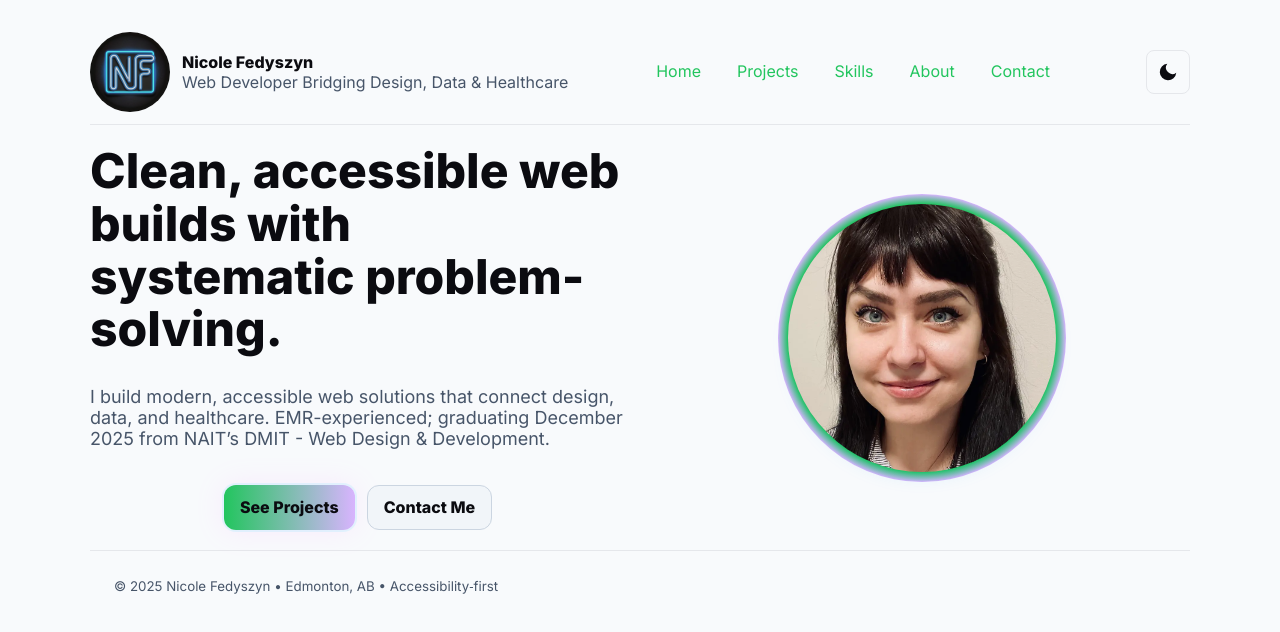
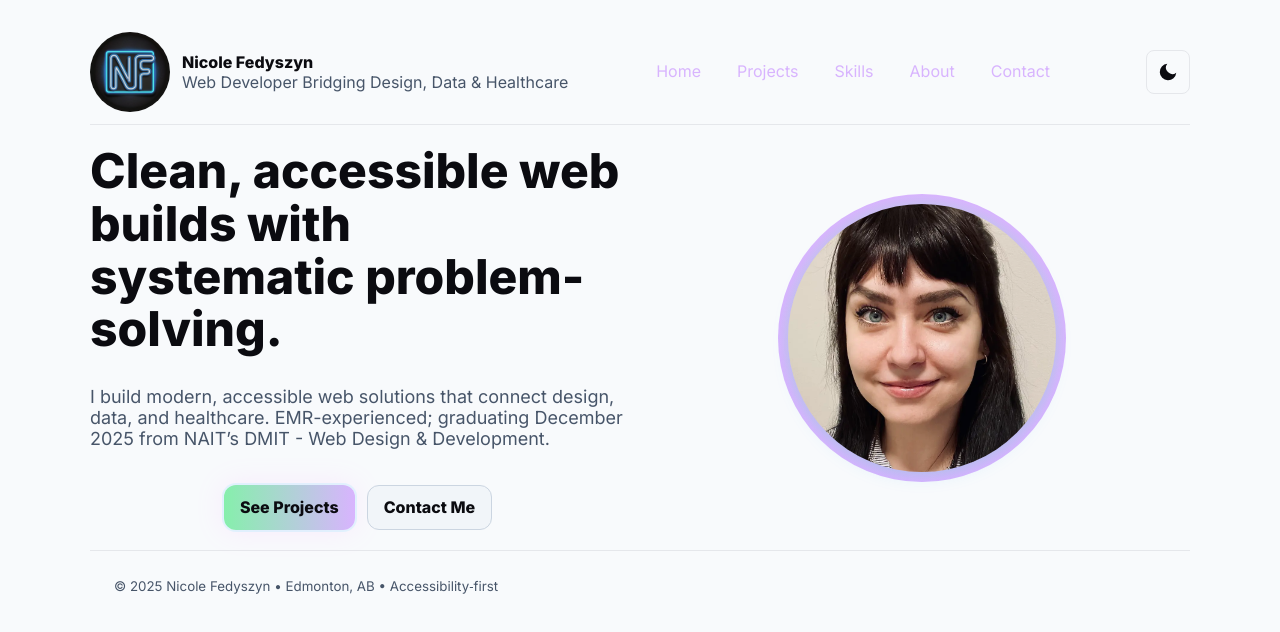
Before and after one commit to nicolefedyszyn/portfolio, a plain HTML site: page index.html in a window 1280 px wide. Drawn offline with Linux system fonts and the light colour scheme.

Commit message:
fix existing repos

```diff
--- a/css/style.css
+++ b/css/style.css
@@ -16,6 +16,13 @@
     border-left: 0;
     background: transparent;
     line-height: 1.2;
+  }
+  /* Light mode: make desktop nav links lilac */
+  html[data-theme="light"] nav.nav-menu a {
+    color: var(--accent2);
+  }
+  html[data-theme="light"] nav.nav-menu a:hover {
+    text-decoration: underline;
   }
 }
 .skills-page .grid {
@@ -101,8 +108,9 @@ html[data-theme="light"] {
   --muted: #475569;
   --txt: #0b0b10;
   --line: #e5e7eb;
-  --accent: #22c55e; /* green-500 */
-  --accent2: #d8b4fe; /* violet-300 (lilac) */
+  --accent: #86efac; /* green-300 (lighter green) */
+  --accent2: #d8b4fe; /* violet-300 (slightly darker lilac) */
+  --accent-mid: color-mix(in oklab, var(--accent) 55%, var(--accent2) 45%); /* blended midpoint for smoother fade */
 }
 html,
 body {
@@ -185,8 +193,14 @@ html[data-theme="light"] .profile-image {
   display: block;
 }
 html[data-theme="light"] .profile-ring {
-  background: radial-gradient(circle at 50% 50%, var(--accent) 91%, var(--accent2) 100%);
-  background: radial-gradient(circle closest-side, var(--accent) calc(100% - var(--ring)), var(--accent2) 100%);
+  /* Gentle multi-stop fade across visible ring band */
+  background: radial-gradient(
+    circle closest-side,
+    var(--accent) 0%,
+    var(--accent) 55%,
+    var(--accent-mid) 75%,
+    var(--accent2) 100%
+  );
 }
 /* Theme toggle button (was corrupted by previous edit; restoring) */
 .theme-toggle {
```
